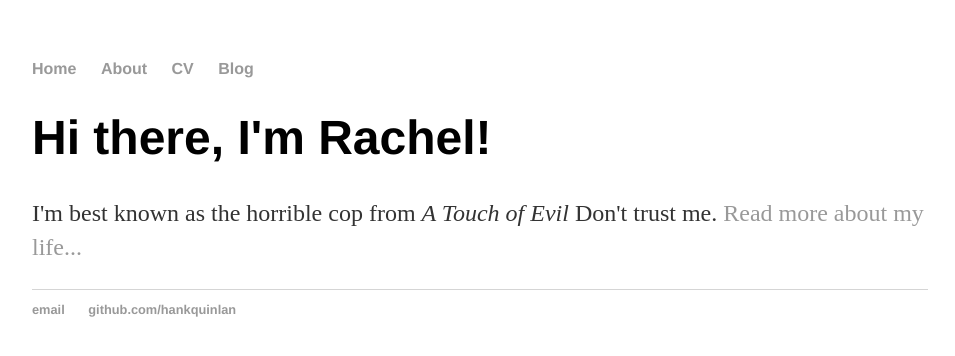
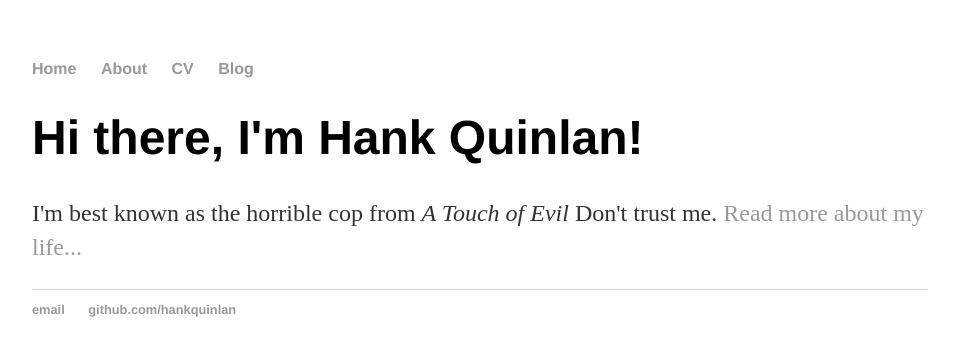
Before and after one commit to Rachel-LANG/Rachel-LANG.github.io, a Jekyll site: the page built from index.html, in a window 1280 px wide. Shown: the top 356 px of the page, without its empty margins (160-1115 px from the left). Built offline with Jekyll 4.4.1, drawn with Linux system fonts in a browser that asks for light colours.

Commit message:
Update index.html

```diff
--- a/index.html
+++ b/index.html
@@ -1,30 +1,8 @@
-<!DOCTYPE html>
-<html>
-	<head>
-		<title>Rachel Lang, CMU MSCF</title>
-		<!-- link to main stylesheet -->
-		<link rel="stylesheet" type="text/css" href="/css/main.css">
-	</head>
-	<body>
-		<nav>
-    		<ul>
-        		<li><a href="/">Home</a></li>
-	        	<li><a href="/about">About</a></li>
-        		<li><a href="/cv">CV</a></li>
-        		<li><a href="/blog">Blog</a></li>
-    		</ul>
-		</nav>
-		<div class="container">
-    		<div class="blurb">
-        		<h1>Hi there, I'm Rachel!</h1>
-				<p>I'm best known as the horrible cop from <em>A Touch of Evil</em> Don't trust me. <a href="/about">Read more about my life...</a></p>
-    		</div><!-- /.blurb -->
-		</div><!-- /.container -->
-		<footer>
-    		<ul>
-        		<li><a href="mailto:am_rachel@163.com">email</a></li>
-        		<li><a href="https://github.com/Rachel-LANG">github.com/hankquinlan</a></li>
-			</ul>
-		</footer>
-	</body>
-</html>
+---
+layout: default
+title: Hank Quinlan, Horrible Cop
+---
+<div class="blurb">
+	<h1>Hi there, I'm Hank Quinlan!</h1>
+	<p>I'm best known as the horrible cop from <em>A Touch of Evil</em> Don't trust me. <a href="/about">Read more about my life...</a></p>
+</div><!-- /.blurb -->
```
